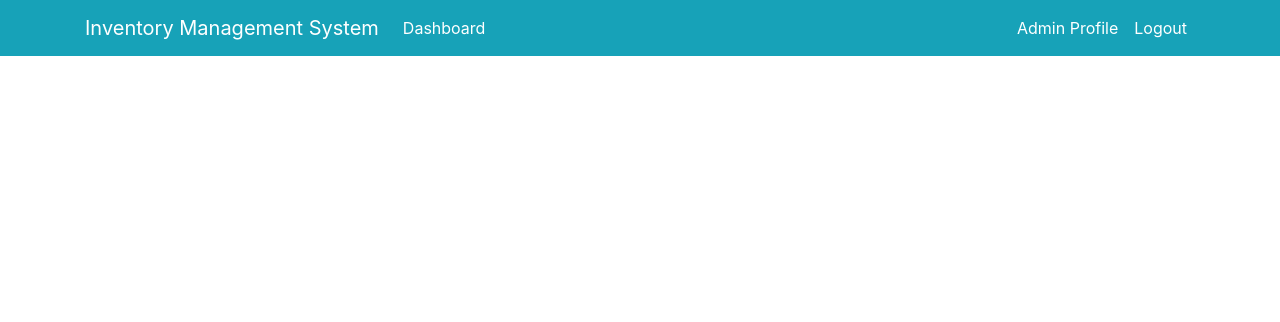
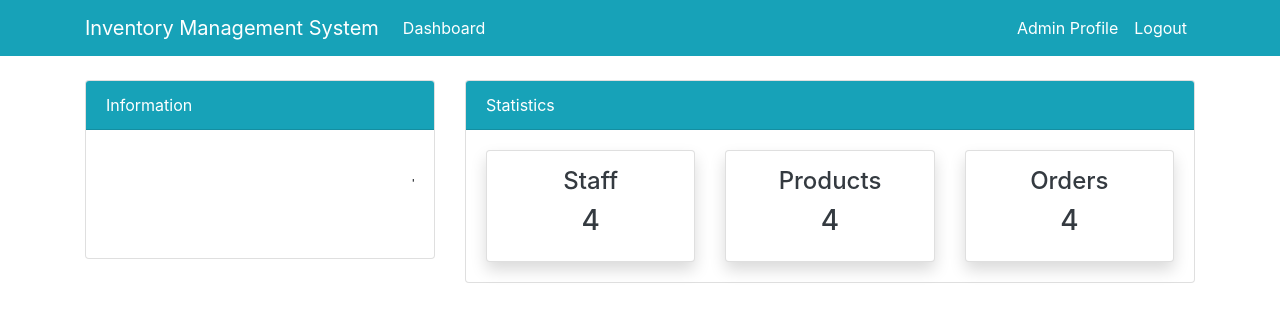
Before and after one commit to byron00123/IventoryManagementSystem, a Django app: page /staff/ in a window 1280 px wide. Shown: the top 322 px of the page. Run offline with Django 4.2, Linux system fonts and the light colour scheme.

Commit message:
add staff template

```diff
--- a/dashboard/urls.py
+++ b/dashboard/urls.py
@@ -4,6 +4,6 @@ from . import views
 
 
 urlpatterns = [
-    path('', views.index, name= 'index'),
-    path('staff/', views.staff, name = 'staff')
+    path('', views.index, name= 'dashboard-index'),
+    path('staff/', views.staff, name = 'dashboard-staff')
 ]
--- a/templates/dashboard/index.html
+++ b/templates/dashboard/index.html
@@ -1 +1,2 @@
 {% extends 'partials/base.html' %}
+{% block title %} Home Page {% endblock %}
--- a/templates/dashboard/staff.html
+++ b/templates/dashboard/staff.html
@@ -1 +1,2 @@
 {% extends 'partials/base.html' %}
+{% block title %}Staff Page{% endblock %}
--- a/templates/partials/base.html
+++ b/templates/partials/base.html
@@ -8,10 +8,11 @@
     <!-- Bootstrap CSS -->
     <link rel="stylesheet" href="https://cdn.jsdelivr.net/npm/bootstrap@4.6.2/dist/css/bootstrap.min.css" integrity="sha384-xOolHFLEh07PJGoPkLv1IbcEPTNtaed2xpHsD9ESMhqIYd0nLMwNLD69Npy4HI+N" crossorigin="anonymous">
 
-    <title>Hello, world!</title>
+    <title>{% block title %} {% endblock %}</title>
   </head>
   <body>
     {% include 'partials/nav.html' %}
+    {% include 'partials/topnav.html'%}
 
 
     <!-- Optional JavaScript; choose one of the two! -->
--- a/templates/partials/nav.html
+++ b/templates/partials/nav.html
@@ -1,7 +1,7 @@
 <!--Navbar-->
 <nav class="navbar navbar-expand-lg navbar-info bg-info">
     <div class="container">
-    <a class="navbar-brand text-white" href="index.html">Inventory Management System</a>
+    <a class="navbar-brand text-white" href="{%url 'dashboard-index' %}">Inventory Management System</a>
     <button class="navbar-toggler" type="button" data-toggle="collapse" data-target="#navbarSupportedContent"
     aria-controls="navbarSupportedContent" aria-expanded="false" aria-label="Toggle navigation">
     <span class="navbar-toggler-icon"></span>
@@ -9,7 +9,7 @@
     <div class="collapse navbar-collapse" id="navbarSupportedContent">
     <ul class="navbar-nav mr-auto">
     <li class="nav-item active">
-    <a class="nav-link text-white" href="index.html">Dashboard <span
+    <a class="nav-link text-white" href="{%url 'dashboard-index' %}">Dashboard <span
     class="sr-only">(current)</span></a>
     </li>
     </ul>
--- /dev/null
+++ b/templates/partials/topnav.html
@@ -0,0 +1,53 @@
+<!--Topside-->
+<div class="container">
+    <div class="row mt-4">
+    <div class="col-md-4">
+    <div class="card">
+    <div class="card-header bg-info text-white">
+    Information
+    </div>
+    <div class="card-body">
+    <marquee behavior="" direction="">
+    <h3 class="my-4">This is the Information</h3>
+    </marquee>
+    </div>
+    </div>
+    </div>
+    <div class="col-md-8">
+    <div class="card">
+    <div class="card-header bg-info text-white">
+    Statistics
+    </div>
+    <div class="card-body">
+    <div class="row">
+    <div class="col-md-4">
+    <a class="text-decoration-none text-dark" href="{%url 'dashboard-staff'%}">
+    <div class="card my-card shadow text-center p-3">
+    <h4>Staff <i class="fas fa-users"></i></h4>
+    <h3>4</h3>
+    </div>
+    </a>
+    </div>
+    <div class="col-md-4">
+    <a class="text-decoration-none text-dark" href="product.html">
+    <div class="card my-card shadow text-center p-3">
+    <h4>Products <i class="fas fa-box"></i></h4>
+    <h3>4</h3>
+    </div>
+    </a>
+    </div>
+    <div class="col-md-4">
+    <a class="text-decoration-none text-dark" href="order.html">
+    <div class="card my-card shadow text-center p-3">
+    <h4>Orders <i class="fas fa-shipping-fast"></i></h4>
+    <h3>4</h3>
+    </div>
+    </a>
+    </div>
+    </div>
+    </div>
+    </div>
+    </div>
+    </div>
+    </div>
+    <!--End Topside-->
```
